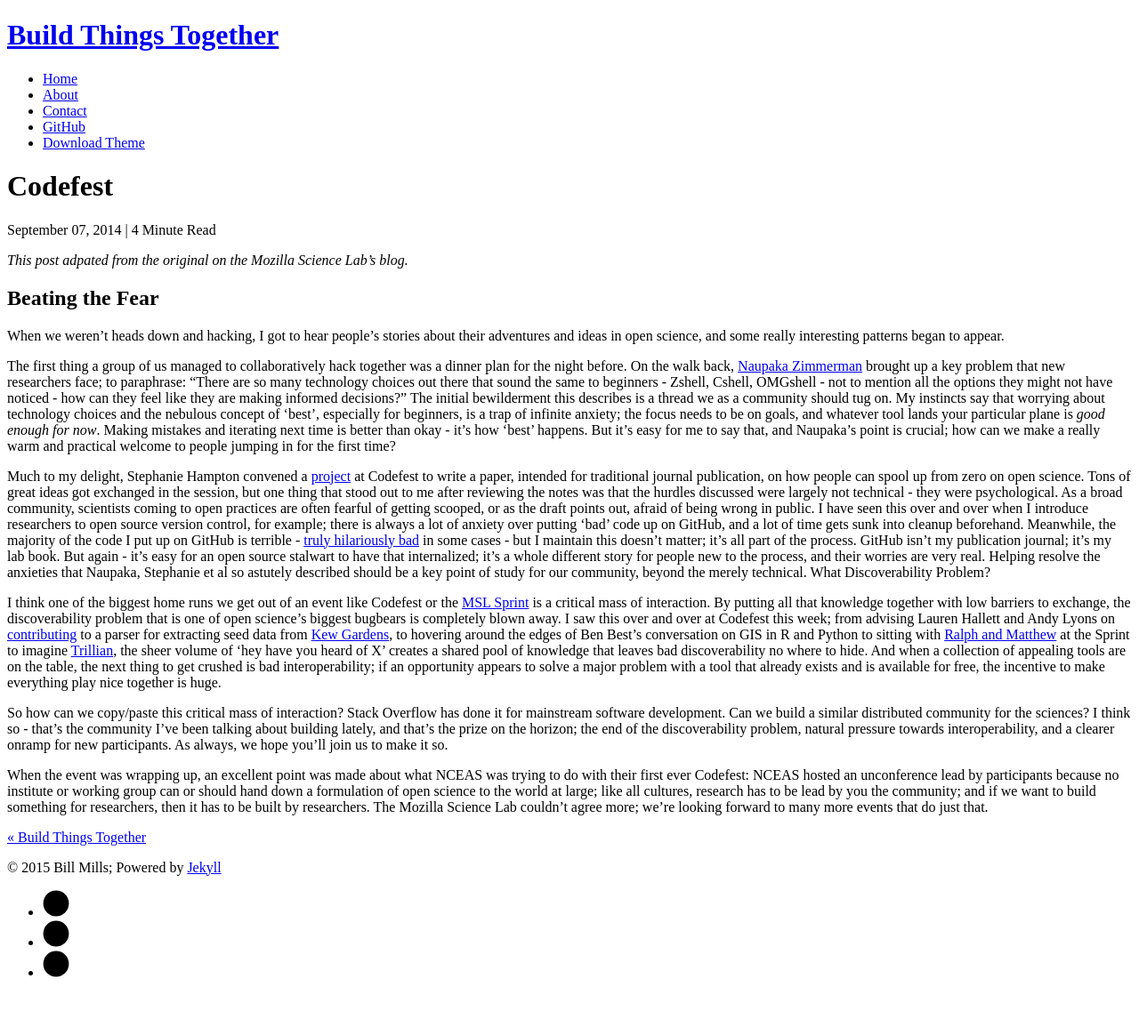
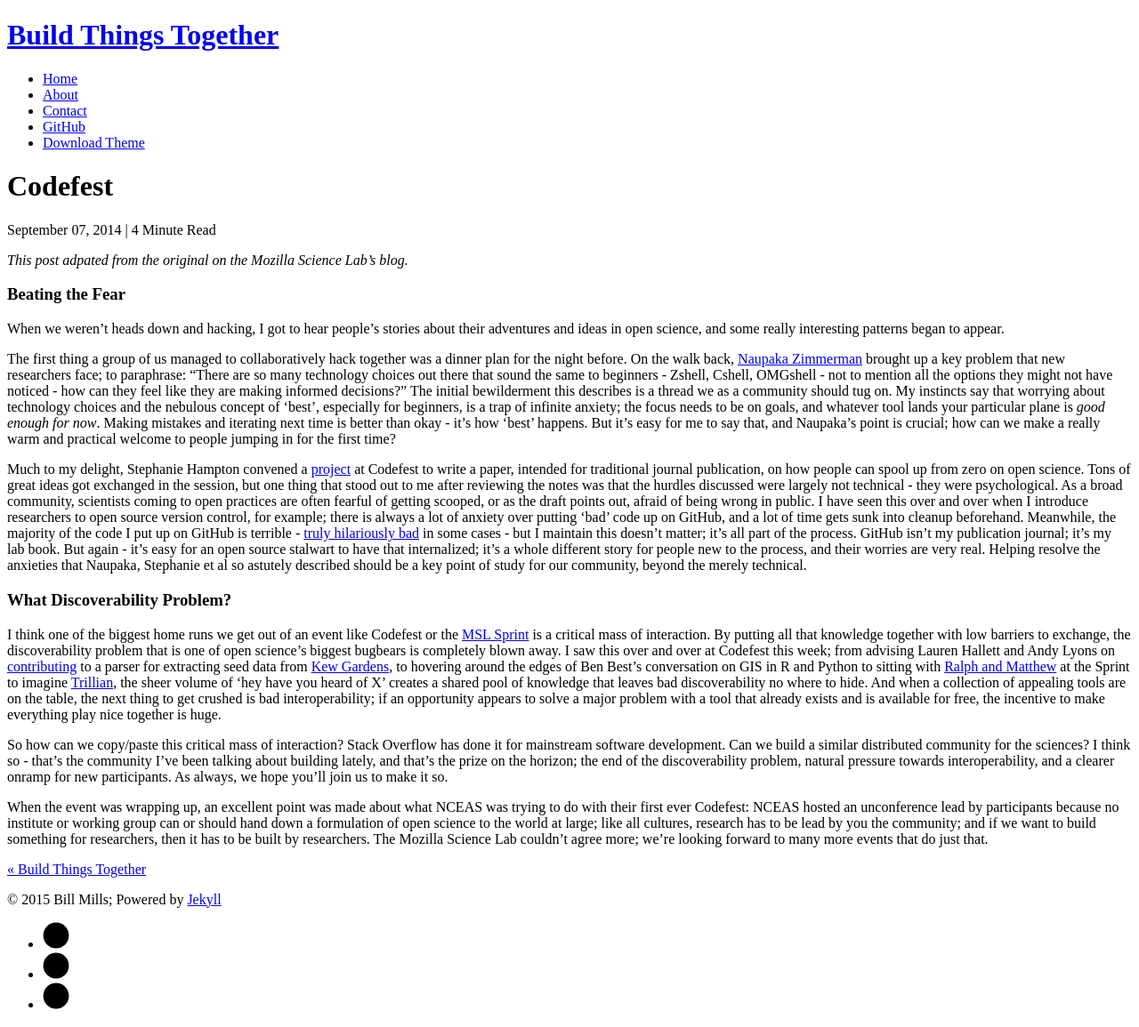
Before and after one commit to bkatiemills/blog, a Jekyll site: the page built from _posts/2014-09-07-codefest.markdown, in a window 1280 px wide. Shown: the whole page at 89% size. Built offline with Jekyll 4.4.1, drawn with Linux system fonts in a browser that asks for light colours; nearby versions of some CDN libraries; Markdown is read by kramdown in place of the engine named in the settings; comment, search, counter and statistics services are not loaded; before the commit the page ends 1119 px from its top, so only the background shows below that.

```diff
--- a/_posts/2014-09-07-codefest.markdown
+++ b/_posts/2014-09-07-codefest.markdown
@@ -6,14 +6,15 @@ date:   2014-09-07
 
 *This post adpated from the original on the Mozilla Science Lab's blog.*
 
-## Beating the Fear
+### Beating the Fear
 
 When we weren't heads down and hacking, I got to hear people's stories about their adventures and ideas in open science, and some really interesting patterns began to appear.
 
 The first thing a group of us managed to collaboratively hack together was a dinner plan for the night before. On the walk back, [Naupaka Zimmerman][naupaka] brought up a key problem that new researchers face; to paraphrase: "There are so many technology choices out there that sound the same to beginners - Zshell, Cshell, OMGshell - not to mention all the options they might not have noticed - how can they feel like they are making informed decisions?" The initial bewilderment this describes is a thread we as a community should tug on. My instincts say that worrying about technology choices and the nebulous concept of 'best', especially for beginners, is a trap of infinite anxiety; the focus needs to be on goals, and whatever tool lands your particular plane is *good enough for now*. Making mistakes and iterating next time is better than okay - it's how 'best' happens. But it's easy for me to say that, and Naupaka's point is crucial; how can we make a really warm and practical welcome to people jumping in for the first time?
 
 Much to my delight, Stephanie Hampton convened a [project][project] at Codefest to write a paper, intended for traditional journal publication, on how people can spool up from zero on open science. Tons of great ideas got exchanged in the session, but one thing that stood out to me after reviewing the notes was that the hurdles discussed were largely not technical - they were psychological. As a broad community, scientists coming to open practices are often fearful of getting scooped, or as the draft points out, afraid of being wrong in public. I have seen this over and over when I introduce researchers to open source version control, for example; there is always a lot of anxiety over putting 'bad' code up on GitHub, and a lot of time gets sunk into cleanup beforehand. Meanwhile, the majority of the code I put up on GitHub is terrible - [truly hilariously bad][bad] in some cases - but I maintain this doesn't matter; it's all part of the process. GitHub isn't my publication journal; it's my lab book. But again - it's easy for an open source stalwart to have that internalized; it's a whole different story for people new to the process, and their worries are very real. Helping resolve the anxieties that Naupaka, Stephanie et al so astutely described should be a key point of study for our community, beyond the merely technical.
-What Discoverability Problem?
+
+### What Discoverability Problem?
 
 I think one of the biggest home runs we get out of an event like Codefest or the [MSL Sprint][sprint] is a critical mass of interaction. By putting all that knowledge together with low barriers to exchange, the discoverability problem that is one of open science's biggest bugbears is completely blown away. I saw this over and over at Codefest this week; from advising Lauren Hallett and Andy Lyons on [contributing][contribs] to a parser for extracting seed data from [Kew Gardens][kew], to hovering around the edges of Ben Best's conversation on GIS in R and Python to sitting with [Ralph and Matthew][ralph] at the Sprint to imagine [Trillian][trillian], the sheer volume of 'hey have you heard of X' creates a shared pool of knowledge that leaves bad discoverability no where to hide.  And when a collection of appealing tools are on the table, the next thing to get crushed is bad interoperability; if an opportunity appears to solve a major problem with a tool that already exists and is available for free, the incentive to make everything play nice together is huge.
 
```
